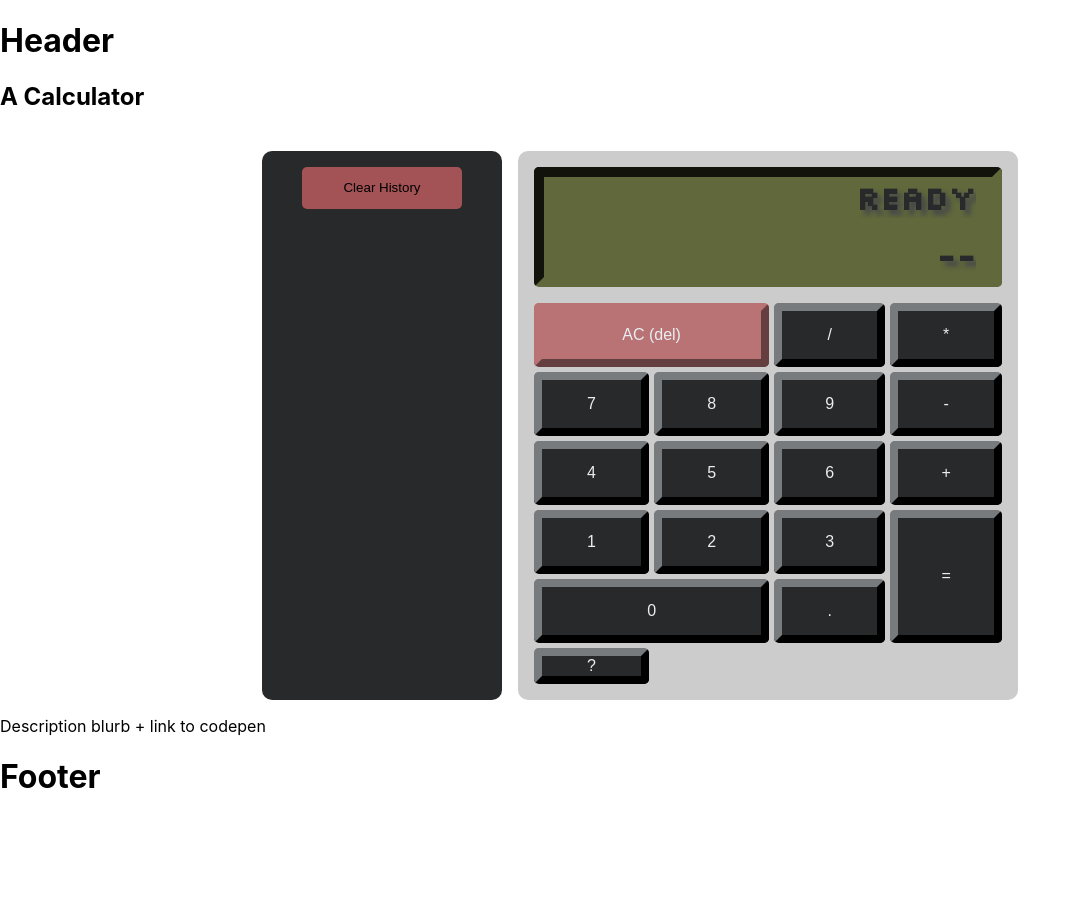
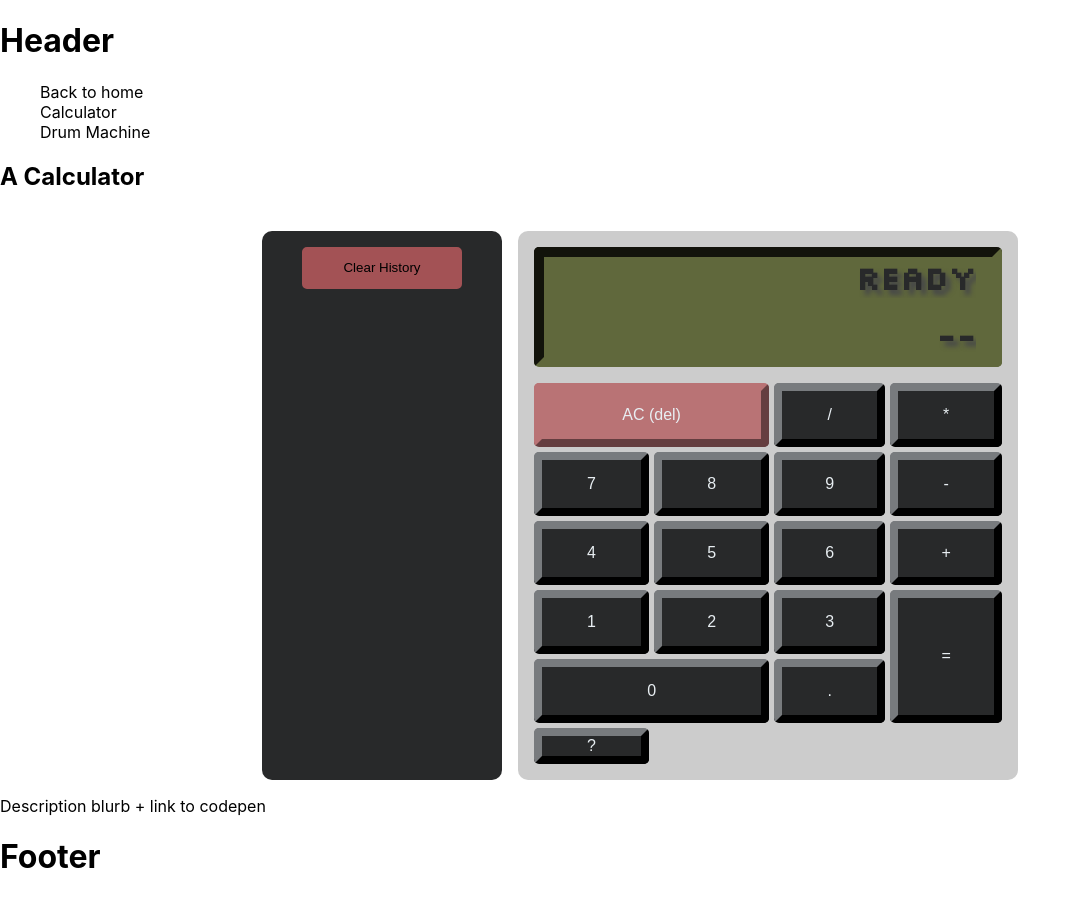
Before and after one commit to nic-vo/nv-portfolio, a Next.js app: page /fcc/Calculator in a window 1280 px wide. Shown: the whole page, without its empty margins (0-1080 px from the left). Before the commit the page ends 818 px from the top, so only its background shows below. Built offline with nearby package versions, Linux system fonts and the light colour scheme.

Commit message:
Begin mockup of nav

```diff
--- a/components/global/Layouts/ProjectLayout.js
+++ b/components/global/Layouts/ProjectLayout.js
@@ -3,7 +3,22 @@ import Head from "next/head";
 const ProjectLayout = ({ children }) => {
 	return (
 		<>
-			<header><h1>Header</h1></header>
+			<header>
+				<h1>Header</h1>
+				<nav>
+					<ul>
+						<li style={{ listStyle: "none" }}>
+							<a href="/" style={{ listStyle: "none" }}>Back to home</a>
+						</li>
+						<li style={{ listStyle: "none" }}>
+							<a href="/fcc/Calculator" style={{ listStyle: "none" }} >Calculator</a>
+						</li>
+						<li style={{ listStyle: "none" }}>
+							<a href="/fcc/DrumMachine" style={{ listStyle: "none" }} >Drum Machine</a>
+						</li>
+					</ul>
+				</nav>
+			</header>
 			<main>
 				{children}
 			</main>
```
